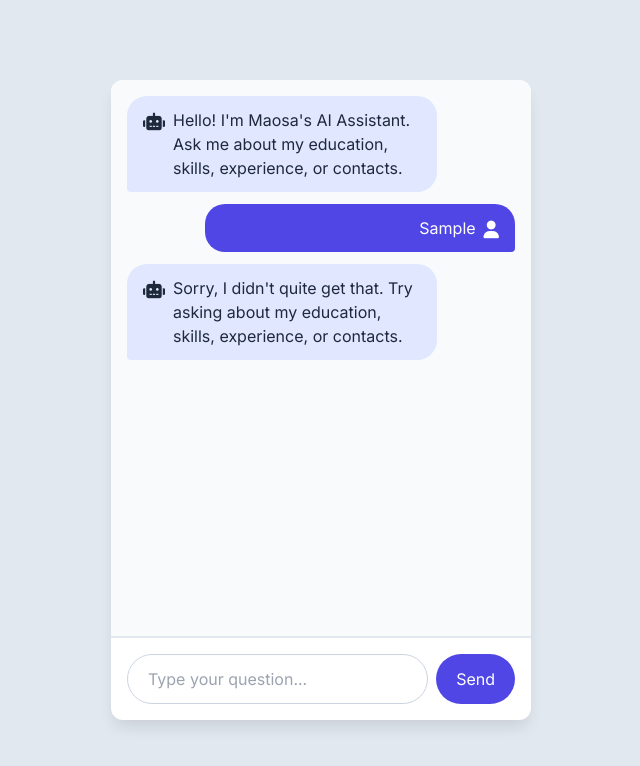
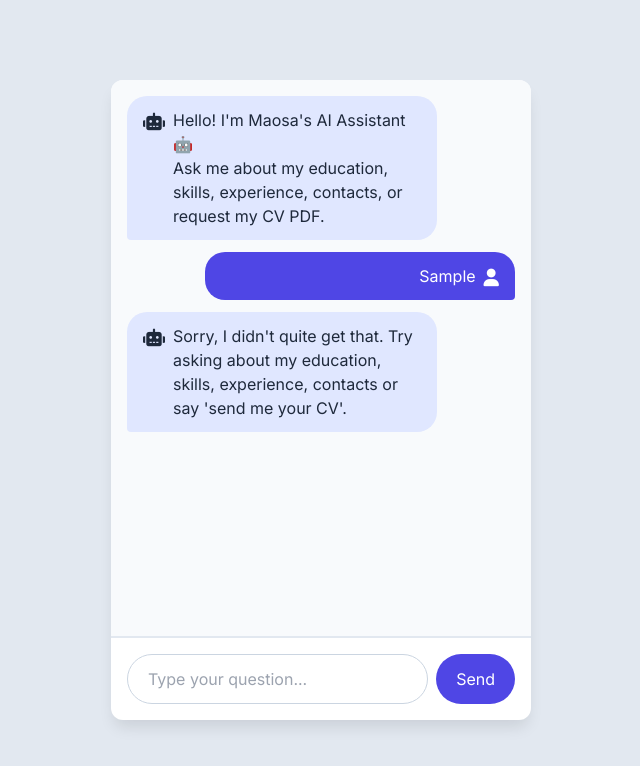
Before and after one commit to Moswettta/simple-chatbot, a plain HTML site: page index.html in a window 1280 px wide. Both pictures are taken after typing "Sample" into the empty fields and a click on the button "Send". Shown: the whole page, without its empty margins (319-959 px from the left). Drawn offline with nearby package versions, Linux system fonts and the light colour scheme.

Commit message:
Update index.html

```diff
--- a/index.html
+++ b/index.html
@@ -26,7 +26,7 @@
 <body>
 <div class="chat-container">
     <div class="chat-messages" id="chat-messages">
-        <div class="message bot"><span><i class="fas fa-robot"></i></span>Hello! I'm Maosa's AI Assistant. Ask me about my education, skills, experience, or contacts.</div>
+        <div class="message bot"><span><i class="fas fa-robot"></i></span>Hello! I'm Maosa's AI Assistant 🤖<br>Ask me about my education, skills, experience, contacts, or request my CV PDF.</div>
     </div>
     <div class="chat-input">
         <input type="text" id="user-input" placeholder="Type your question..." autocomplete="off">
@@ -35,11 +35,12 @@
 </div>
 
 <script>
+// === Chat setup ===
 const chatMessages = document.getElementById('chat-messages');
 const userInput = document.getElementById('user-input');
 const sendButton = document.getElementById('send-button');
 
-// CV data
+// === Your CV Data ===
 const cvData = {
     name: "Benjamin Maosa Mosweta",
     email: "benjaminmosweta@gmail.com",
@@ -71,7 +72,7 @@ const cvData = {
     ]
 };
 
-// Keywords mapping
+// === Smart matching keywords ===
 const keywordMap = [
     { keywords: ["name", "who are you"], response: () => `My name is ${cvData.name}.` },
     { keywords: ["email", "gmail"], response: () => `You can reach me at ${cvData.email}.` },
@@ -84,10 +85,12 @@ const keywordMap = [
     { keywords: ["experience", "job", "work", "position"], response: () =>
         `Here’s my work experience:<br>${cvData.experience.join("<br>")}` },
     { keywords: ["reference", "referee"], response: () =>
-        `Here are my references:<br>${cvData.references.join("<br>")}` }
+        `Here are my references:<br>${cvData.references.join("<br>")}` },
+    { keywords: ["cv", "resume", "pdf"], response: () =>
+        `Sure! You can <a href="https://moswettta.github.io/MaosaDevPortfolio/Maosa_CV.pdf" target="_blank" class="text-indigo-600 underline">click here to download my CV in PDF format</a>.` }
 ];
 
-// Smart matching
+// === Function to get response ===
 function getResponse(message) {
     const msg = message.toLowerCase();
     for (let entry of keywordMap) {
@@ -95,24 +98,22 @@ function getResponse(message) {
             return entry.response();
         }
     }
-    return "Sorry, I didn't quite get that. Try asking about my education, skills, experience, or contacts.";
+    return "Sorry, I didn't quite get that. Try asking about my education, skills, experience, contacts or say 'send me your CV'.";
 }
 
-// Append message
+// === Append message to chat ===
 function appendMessage(sender, text) {
     const msgDiv = document.createElement('div');
     msgDiv.classList.add('message', sender);
-
     const icon = sender === 'user'
         ? '<span><i class="fas fa-user"></i></span>'
         : '<span><i class="fas fa-robot"></i></span>';
-
     msgDiv.innerHTML = icon + text;
     chatMessages.appendChild(msgDiv);
     chatMessages.scrollTop = chatMessages.scrollHeight;
 }
 
-// Handle sending
+// === Handle send ===
 function sendMessage() {
     const text = userInput.value.trim();
     if (!text) return;
@@ -124,6 +125,7 @@ function sendMessage() {
     }, 500);
 }
 
+// === Listeners ===
 sendButton.addEventListener('click', sendMessage);
 userInput.addEventListener('keypress', e => { if (e.key === 'Enter') sendMessage(); });
 </script>
```
